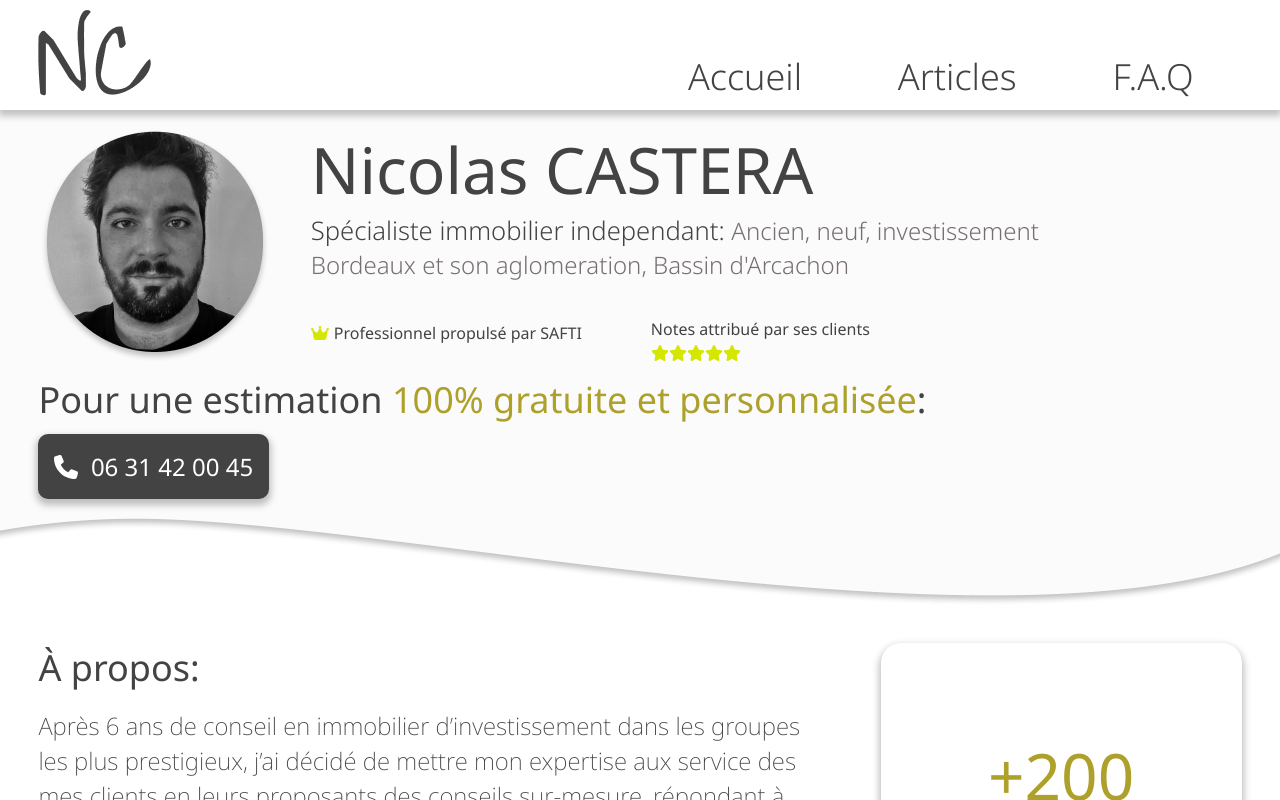
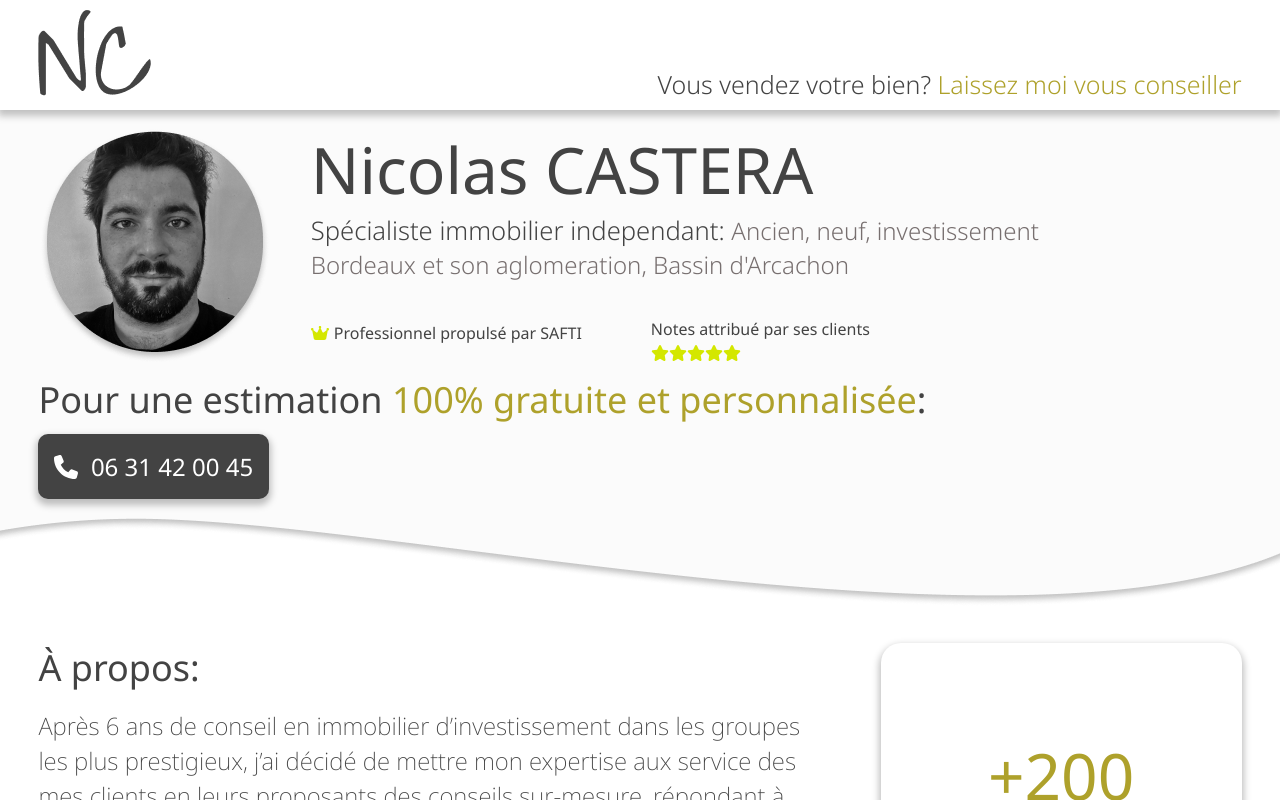
Before and after one commit to magicniclus/monIndependant, a React (Create React App) app: page / in a window 1280 px wide. Shown: the top 800 px of the page. Built offline with nearby package versions, Linux system fonts and the light colour scheme.

Commit message:
Update NavBar.js

```diff
--- a/src/components/navBar/NavBar.js
+++ b/src/components/navBar/NavBar.js
@@ -8,14 +8,14 @@ const NavBar = () => {
         <header>
             <div className="navBar">
                 <NavLink to="/accueil"><img src={logo} alt="logo nicolas castera" /></NavLink>
-                <div className="content">
+                {/* {/* <div className="content">
                     <ul>
                         <li><NavLink to="/accueil" >Accueil</NavLink></li>
                         <li><NavLink to="/articles" >Articles</NavLink></li>
                         <li><NavLink to="/FAQ" >F.A.Q</NavLink></li>
                     </ul>
-                </div>
-                {/* <h2>Vous vendez votre bien? <span>Laissez moi vous conseiller</span></h2> */}
+                </div> */}
+                <h2>Vous vendez votre bien? <span>Laissez moi vous conseiller</span></h2>
             </div>
         </header>
     );
```
